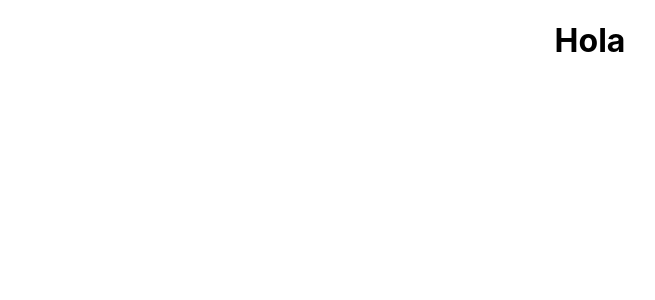
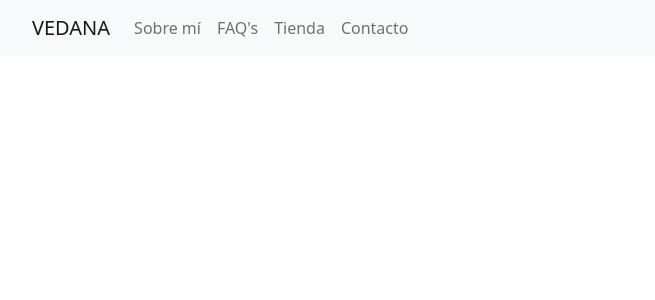
Before and after one commit to oiannicelli/proyecto-ecommerce-vedana, a React (Create React App) app: page / in a window 1280 px wide. Shown: the top 300 px of the page, without its empty margins (50-705 px from the left). Built offline with nearby package versions, Linux system fonts and the light colour scheme.

Commit message:
Clase 3 JSX y WEBPACK

```diff
--- a/package.json
+++ b/package.json
@@ -6,7 +6,9 @@
     "@testing-library/jest-dom": "^5.16.1",
     "@testing-library/react": "^12.1.2",
     "@testing-library/user-event": "^13.5.0",
+    "bootstrap": "^5.1.3",
     "react": "^17.0.2",
+    "react-bootstrap": "^2.1.1",
     "react-dom": "^17.0.2",
     "react-scripts": "5.0.0",
     "web-vitals": "^2.1.3"
--- a/src/App.js
+++ b/src/App.js
@@ -1,10 +1,13 @@
 import './App.css';
+
+/* importacion manual de archivo navBar*/
+import NavBar from "./components/navbar/NavBar";
+import 'bootstrap/dist/css/bootstrap.min.css';
 
 function App() {
   return (
     <div className="App">
-      <h1>Hola</h1>
-
+      <NavBar />
     </div>
   );
 }
--- /dev/null
+++ b/src/components/navbar/NavBar.js
@@ -0,0 +1,20 @@
+/* escribir R + A, elegir opcion RAFCE para crear un componen rapido*/
+import { Container, Nav, NavDropdown, Navbar as BTNavbar } from "react-bootstrap";
+
+const NavBar = () => {
+    return (
+        <BTNavbar bg="light" variant="light">
+            <Container>
+                <BTNavbar.Brand href="#index">VEDANA</BTNavbar.Brand>
+                <Nav className="me-auto">
+                    <Nav.Link href="#sobreMi">Sobre mí</Nav.Link>
+                    <Nav.Link href="#faqs">FAQ's</Nav.Link>
+                    <Nav.Link href="#tienda">Tienda</Nav.Link>
+                    <Nav.Link href="#contacto">Contacto</Nav.Link>
+                </Nav>
+            </Container>
+        </BTNavbar>
+    )
+}
+
+export default NavBar
```
Also changed, not shown: 1 other file (tests, documents, lock files or other folders).
